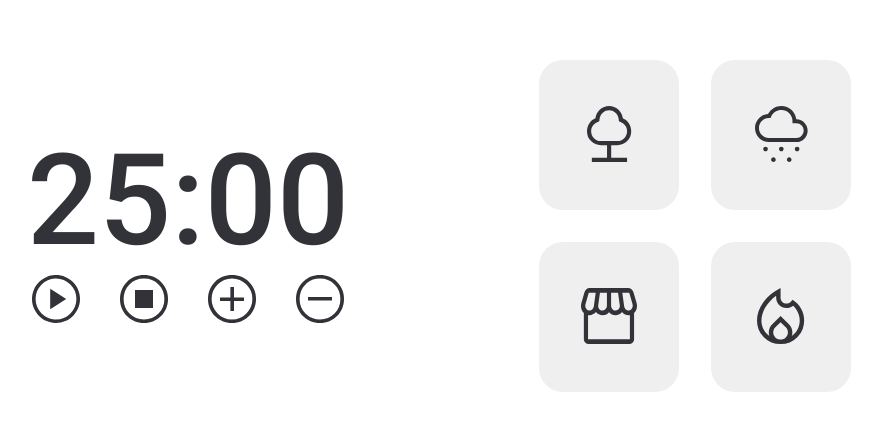
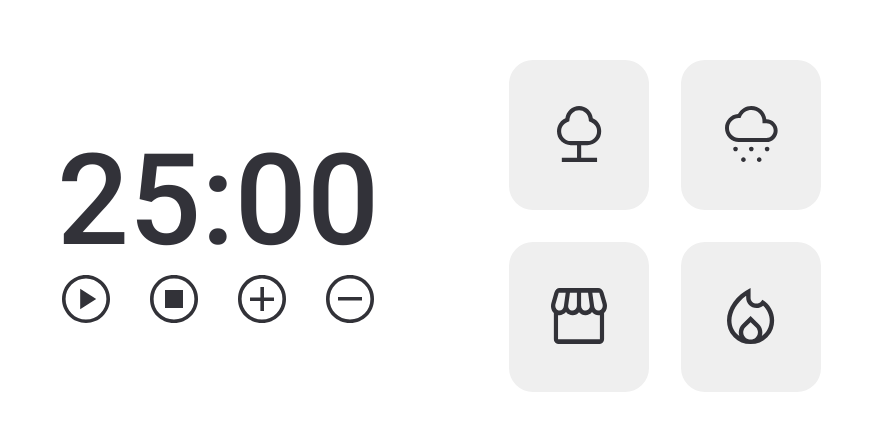
Before and after one commit to guilheermeff/focus-timer, a plain HTML site: page index.html in a window 1280 px wide. Shown: the part 174-604 px from the top of the page, without its empty margins (201-1083 px from the left). Drawn offline with Linux system fonts and the light colour scheme.

Commit message:
Add files via upload

```diff
--- a/CSS/styles.css
+++ b/CSS/styles.css
@@ -35,7 +35,9 @@ body {
   justify-content: center;
   align-items: center;
 
-  gap: 19.0rem;
+  gap: 13.0rem;
+
+  height: 100vh;
 }
 
 .timer {
```
